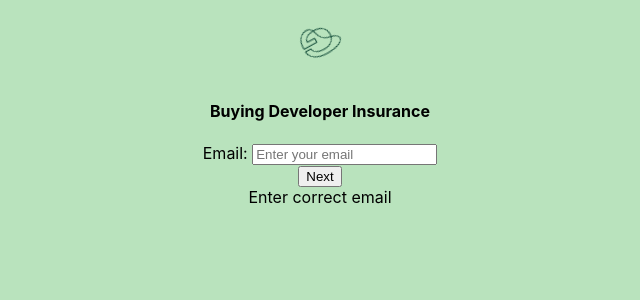
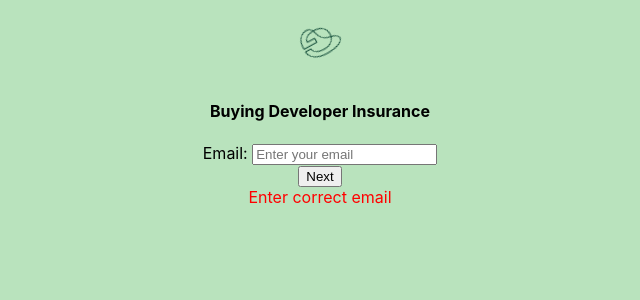
Before and after one commit to webmk503/interview-app, a React (Create React App) app: page /buy/insurance_dev in a window 1280 px wide. Both pictures are taken after a click on the button "Next". Shown: the top 300 px of the page, without its empty margins (320-960 px from the left). Built offline with nearby package versions, Linux system fonts and the light colour scheme.

Commit message:
add styles for error message

```diff
--- /dev/null
+++ b/src/buyflow/Buyflow.css
@@ -0,0 +1,3 @@
+.error {
+    color: red;
+}
--- a/src/buyflow/Buyflow.tsx
+++ b/src/buyflow/Buyflow.tsx
@@ -11,6 +11,7 @@ import {
   StringObject,
 } from './types'
 import { validateField } from './helpers'
+import './Buyflow.css'
 
 const PRODUCT_IDS_TO_NAMES: StringObject<string> = {
   [ProductIds.DevIns]: 'Developer Insurance',
@@ -74,7 +75,7 @@ const Buyflow: React.FC<BuyflowProps> = (props) => {
     <>
       <h4>Buying {PRODUCT_IDS_TO_NAMES[productId]}</h4>
       {getStep()}
-      {!!error && <div>{STEP_ERROR[error]}</div>}
+      {!!error && <div className="error">{STEP_ERROR[error]}</div>}
     </>
   )
 }
```
